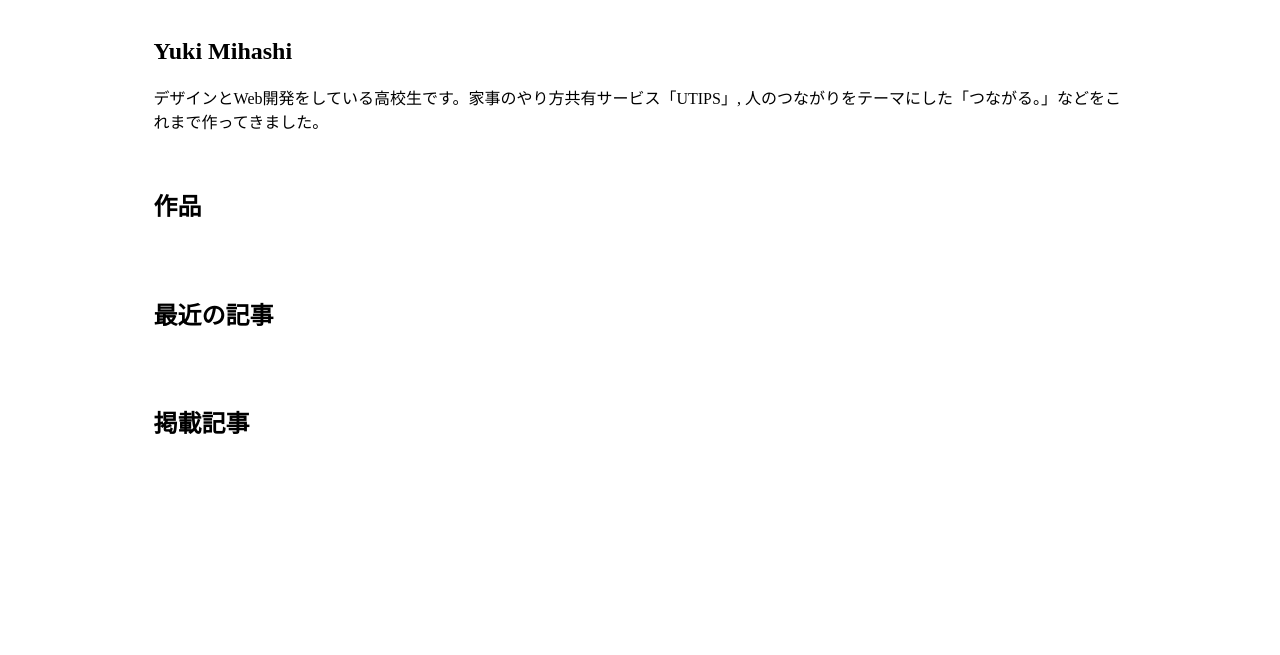
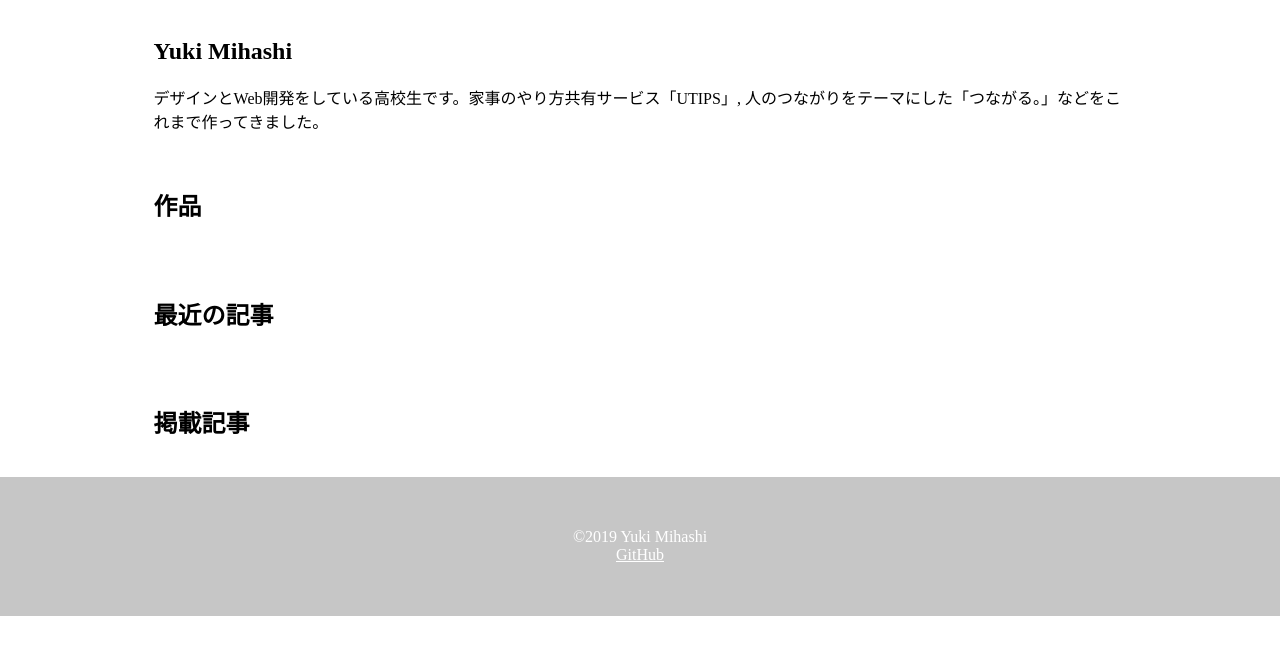
Before and after one commit to madoreenu/yuki384.github.io, a Jekyll site: the page built from index.md, in a window 1280 px wide. Shown: the top 655 px of the page. Built offline with Jekyll 4.4.1, drawn with Linux system fonts in a browser that asks for light colours.

Commit message:
add footer

```diff
--- a/_layouts/default.html
+++ b/_layouts/default.html
@@ -7,5 +7,6 @@
 </head>
 <body>
 {{content}}
+<footer>©2019 Yuki Mihashi<br><a href="https://github.com/yuki384/yuki384.github.io">GitHub</a></footer>
 </body>
 </html>
--- a/assets/css/main.css
+++ b/assets/css/main.css
@@ -19,3 +19,13 @@ body{
   width: 240px;
   border-radius: 4px;
 }
+
+footer{
+  background-color: #c6c6c6;
+  padding: 4vw 12vw;
+  text-align: center;
+  color:#fff;
+}
+footer>a{
+  color: #fff;
+}
```
